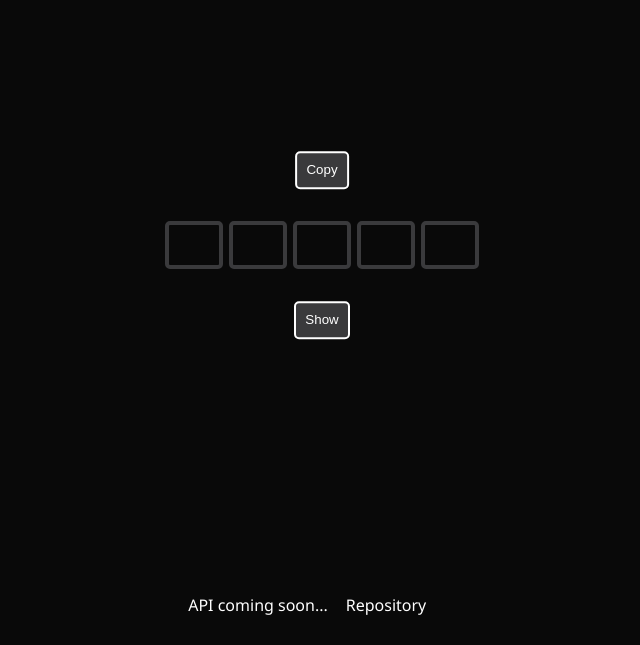
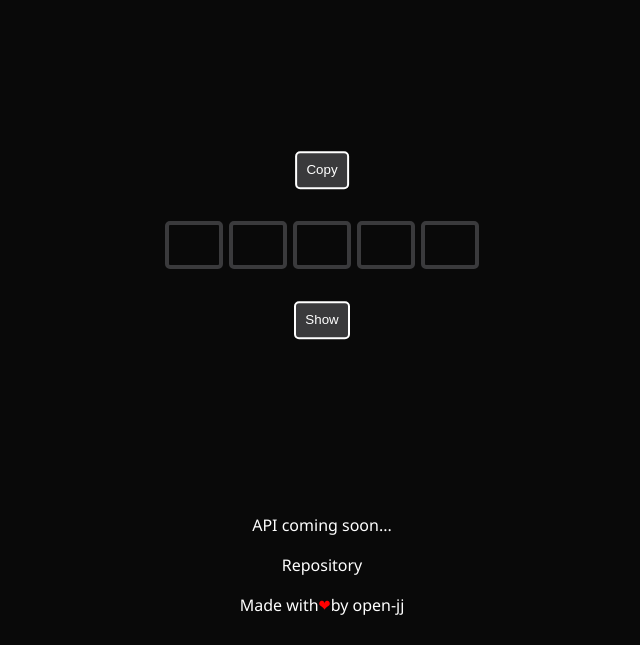
Before and after one commit to open-jj/wordle, a plain HTML site: page index.html in a window 1280 px wide. Shown: the part 155-800 px from the top of the page, without its empty margins (318-958 px from the left). Drawn offline with Linux system fonts and the light colour scheme; no server answers.

Commit message:
Added More Links

```diff
--- a/css/styles.css
+++ b/css/styles.css
@@ -60,6 +60,8 @@ body {
 .links {
     font-family: 'Segoe UI', Tahoma, Geneva, Verdana, sans-serif;
     color: #fff;
+    display: flex;
+    flex-shrink: 3;
 }
 
 a {
@@ -71,8 +73,8 @@ a {
     flex-shrink: 3;
     position: absolute;
     transform: translate(-50%, -50%);
-    top: 95%;
-    left: 45%;
+    top: 85%;
+    left: 50%;
     color: inherit;
     font-family: inherit;
 }
@@ -82,8 +84,25 @@ a {
     flex-shrink: 3;
     position: absolute;
     transform: translate(-50%, -50%);
-    top: 95%;
-    left: 55%;
+    top: 90%;
+    left: 50%;
     color: inherit;
     font-family: inherit;
 }
+
+.credits {
+    display: flex;
+    flex-shrink: 3;
+    display: flex;
+    flex-shrink: 3;
+    position: absolute;
+    transform: translate(-50%, -50%);
+    top: 95%;
+    left: 50%;
+    font-family: 'Segoe UI', Tahoma, Geneva, Verdana, sans-serif;
+    color: #fff;
+}
+
+.heart {
+    color: #ff0000
+}
--- a/index.html
+++ b/index.html
@@ -6,6 +6,7 @@
     <meta name="viewport" content="width=device-width, initial-scale=1.0">
     <title>Today's Wordle Answer</title>
     <link rel="stylesheet" href="./css/styles.css">
+    <link rel="icon" type="image/x-icon" href="https://www.nytimes.com/games/wordle/images/NYT-Wordle-Icon-192.png">
 </head>
 <body>
     <h1 class="header">Today's Wordle Answer is...</h1>
@@ -26,6 +27,7 @@
         <div class="api-link" >API coming soon...</div>
         <a class="repo-link" href="https://github.com/open-jj/wordle/">Repository</a>
     </div>
+    <div class="credits">Made with <span class="heart">&#10084;</span> by open-jj</div>
 </body>
 <script src="./js/wordle.js"></script>
 </html>
```
